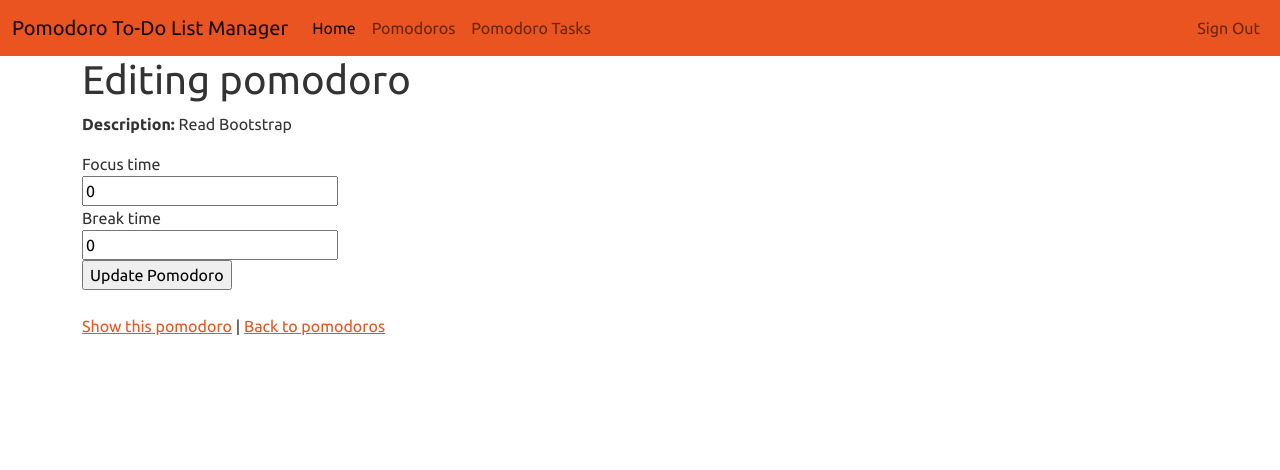
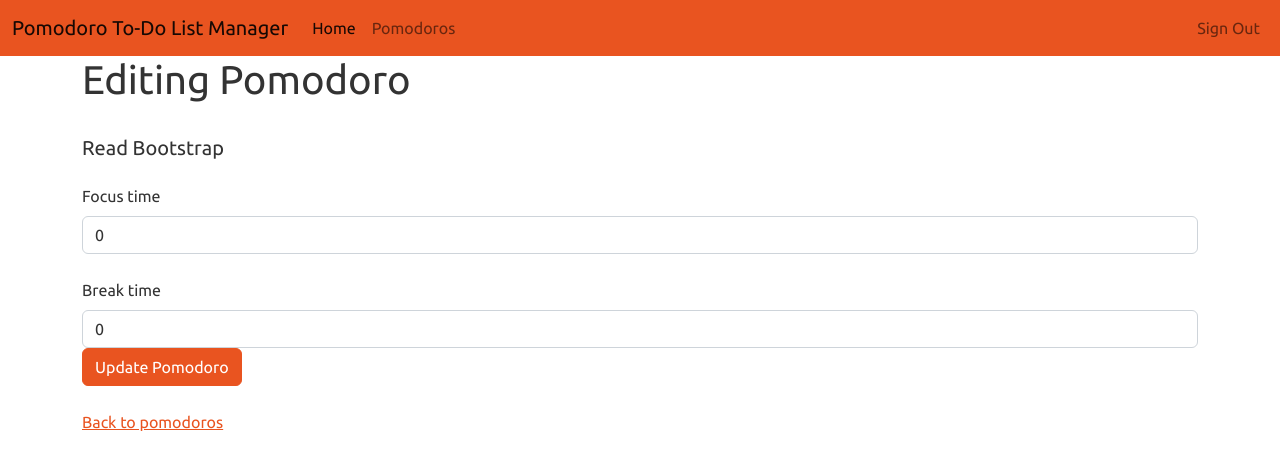
Before and after one commit to Jorge-Pioquinto/project-pomodoro, a Rails app: page /pomodoros/88/edit in a window 1280 px wide. Shown: the top 470 px of the page. Run offline with Rails 7, Linux system fonts and the light colour scheme; a user stored in the database is signed in; data comes from the database, SQL or seed files in the repository; both versions use the stored data as it was after the commit; some libraries are stand-ins or nearby versions.

Commit message:
Updated edit forms styling and headings

```diff
--- a/app/views/pomodoros/_p_form.html.erb
+++ b/app/views/pomodoros/_p_form.html.erb
@@ -12,23 +12,20 @@
   <% end %>
 
   <% pomodoro.tasks.each do |task| %>
-    <p>
-      <strong>Description:</strong>
-<%= task.description %>
-    </p>
+      <h5><%= task.description %></h5>
   <% end %>
 
-  <div>
-    <%= form.label :focus_time, style: "display: block" %>
-    <%= form.number_field :focus_time %>
-  </div>
+<div class="form-group">
+  <%= form.label :focus_time, class: "form-label mt-4", style: "display: block" %>
+  <%= form.number_field :focus_time, class: "form-control", placeholder: "Focus Time" %>
+</div>
+
+<div class="form-group">
+  <%= form.label :break_time, class: "form-label mt-4", style: "display: block" %>
+  <%= form.number_field :break_time, class: "form-control", placeholder: "Break Time" %>
+</div>
 
   <div>
-    <%= form.label :break_time, style: "display: block" %>
-    <%= form.number_field :break_time %>
-  </div>
-
-  <div>
-    <%= form.submit %>
+    <%= form.submit class:"btn btn-primary" %>
   </div>
 <% end %>
--- a/app/views/pomodoros/edit.html.erb
+++ b/app/views/pomodoros/edit.html.erb
@@ -1,10 +1,9 @@
-<h1>Editing pomodoro</h1>
-
+<h1>Editing Pomodoro</h1>
+<br>
 <%= render "p_form", pomodoro: @pomodoro %>
 
 <br>
 
 <div>
-  <%= link_to "Show this pomodoro", @pomodoro %> |
   <%= link_to "Back to pomodoros", pomodoros_path %>
 </div>
--- a/app/views/shared/_navbar.html.erb
+++ b/app/views/shared/_navbar.html.erb
@@ -15,14 +15,11 @@
         <li class="nav-item">
           <%= link_to "Pomodoros", pomodoros_path, class: "nav-link" %>
         </li>
-        <li class="nav-item">
-          <%= link_to "Pomodoro Tasks", pomodoro_tasks_path, class: "nav-link" %>
-        </li>
       </ul>
 
       <ul class="navbar-nav ms-auto">
         <li class="nav-item">
-          <%= link_to "Sign Out", destroy_user_session_path, method: :delete, class: "nav-link" %>
+          <%= link_to "Sign Out", destroy_user_session_path, data: { turbo_method: :delete }, class: "nav-link" %>
         </li>
       </ul>
     </div>
--- a/app/views/tasks/edit.html.erb
+++ b/app/views/tasks/edit.html.erb
@@ -1,11 +1,9 @@
-<h1>Editing task</h1>
+<h1>Editing Task</h1>
 
 <%= render "form", task: @task %>
 
 <br>
 
 <div>
-  <%= link_to "Show this task", @task %> |
   <%= link_to "Back to tasks", tasks_path %>
-
 </div>
--- a/app/views/tasks/index.html.erb
+++ b/app/views/tasks/index.html.erb
@@ -1,5 +1,7 @@
 <br>
 <h1>To-Do List</h1>
+
+<br>
 
 <div>
   <%= render "form", task: Task.new %>
```
Also changed, not shown: db/development.sqlite3.
